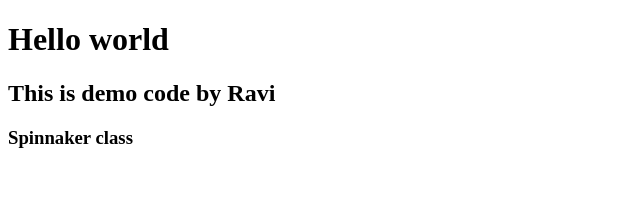
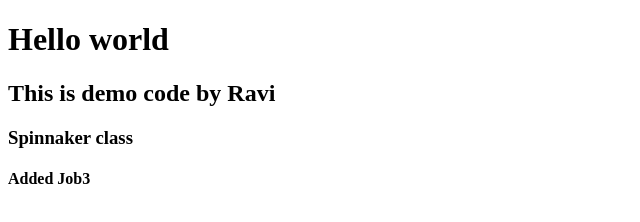
Before and after one commit to raviteja-baddireddy/spinnaker-demo-app, a plain HTML site: page index.html in a window 1280 px wide. Shown: the whole page, without its empty margins (0-640 px from the left). Drawn offline with Linux system fonts and the light colour scheme.

Commit message:
Update index.html

```diff
--- a/index.html
+++ b/index.html
@@ -10,5 +10,6 @@
     <h1> Hello world </h1>
     <h2> This is demo code by Ravi </h2>
     <h3> Spinnaker class </h3>
+    <h4> Added Job3 </h3>
 </body>
 </html>
```
